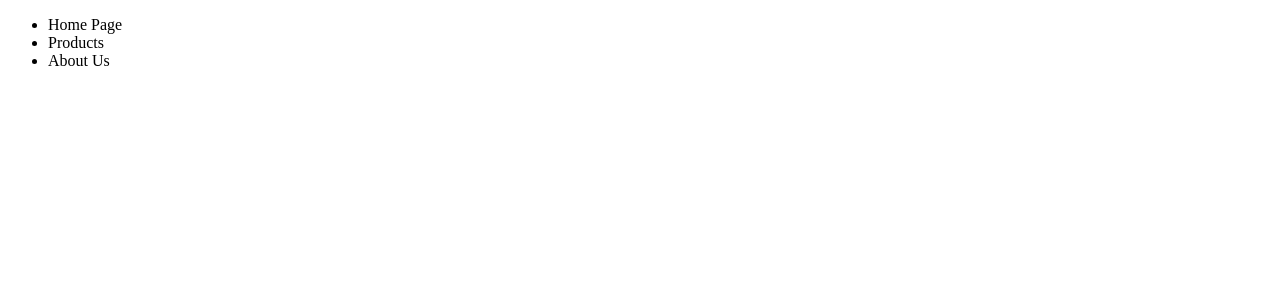
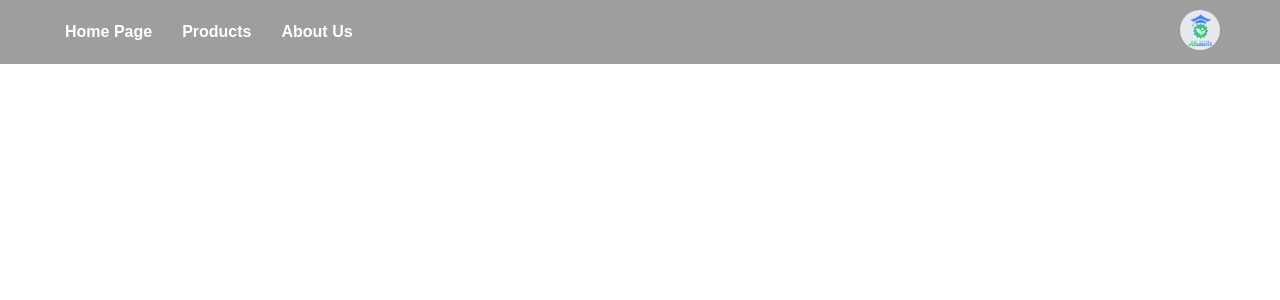
Before and after one commit to mohammadsohrabi2021/React-App, a React (Create React App) app: page / in a window 1280 px wide. Shown: the top 300 px of the page. Built offline with nearby package versions, Linux system fonts and the light colour scheme.

Commit message:
creat navbar web site

```diff
--- a/src/components/Navbar.js
+++ b/src/components/Navbar.js
@@ -1,5 +1,7 @@
 import React from 'react';
-import styles from "./Navbar.module.css"
+import styles from "./Navbar.module.css";
+import logo from "../image/dan.png";
+
 const Navbar = () => {
     return (
        <header className={styles.header}>
@@ -10,8 +12,8 @@ const Navbar = () => {
                  <li>About Us</li>
               </ul>
            </div>
-           <div className={styles.logo}>
-             <img src=''/>
+           <div className={styles.Logo}>
+             <img className={styles.logo} src={logo} alt="logo"/>
            </div>
        </header>
     );
--- a/src/components/Navbar.module.css
+++ b/src/components/Navbar.module.css
@@ -0,0 +1,26 @@
+.list{
+  display: flex;
+  list-style-type: none;
+}
+.list li{
+    padding: 15px;
+    cursor: pointer;
+    color: #fff;
+    font-weight: bold;
+}
+.list li:hover{
+    color: #b4b4b4;
+}
+.header{
+    display: flex;
+    justify-content: space-between;
+    align-items: center;
+    background-color: #9e9e9e;
+    padding: 0 50px;
+}
+.logo{
+    width: 40px;
+    border-radius: 50%;
+    padding: 10px;
+    margin: auto 0;
+}
--- /dev/null
+++ b/src/components/index.css
@@ -0,0 +1,5 @@
+*{
+    padding: 0;
+    margin: 0;
+    font-family:  Arial, Helvetica, sans-serif;
+}
--- a/src/index.js
+++ b/src/index.js
@@ -1,5 +1,5 @@
 import React from "react";
 import  ReactDOM  from "react-dom";
 import App from "./App";
-
+import "./components/index.css"
 ReactDOM.render(<App/>,document.getElementById("root"));
```
